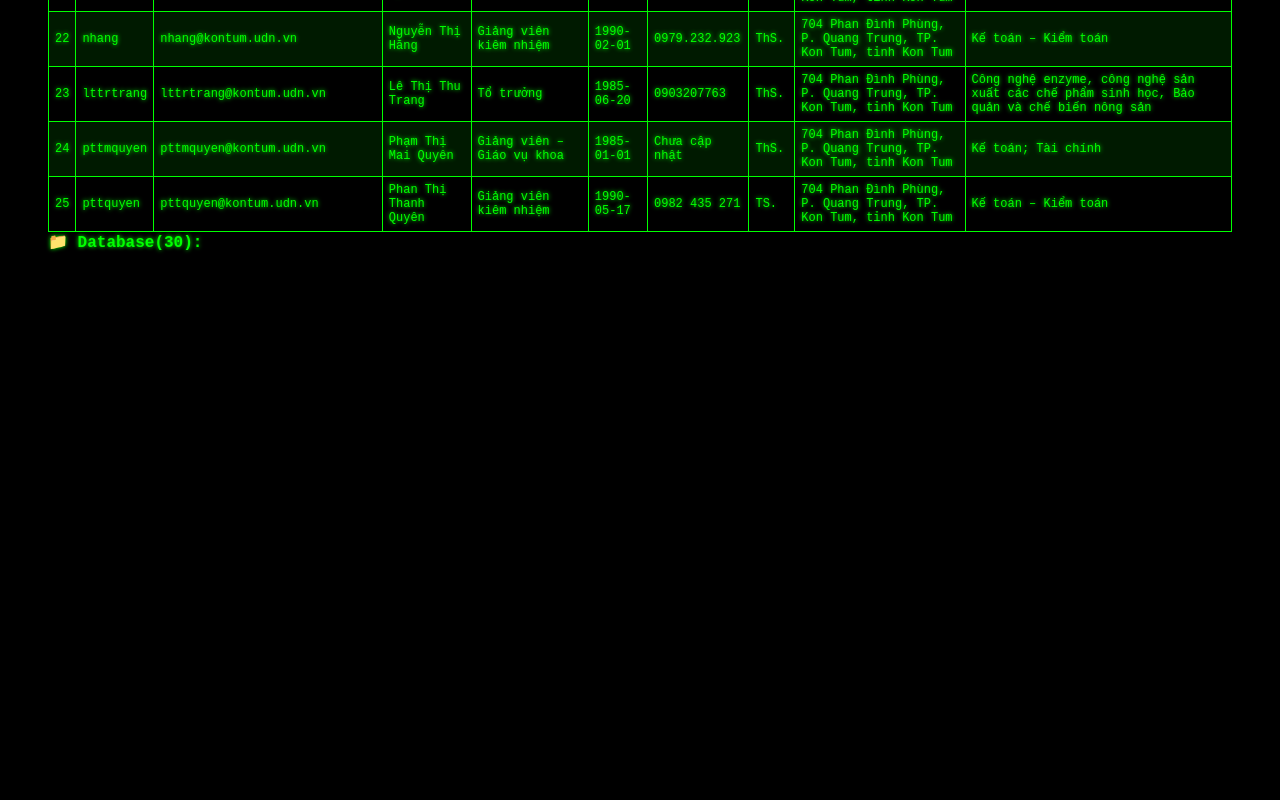
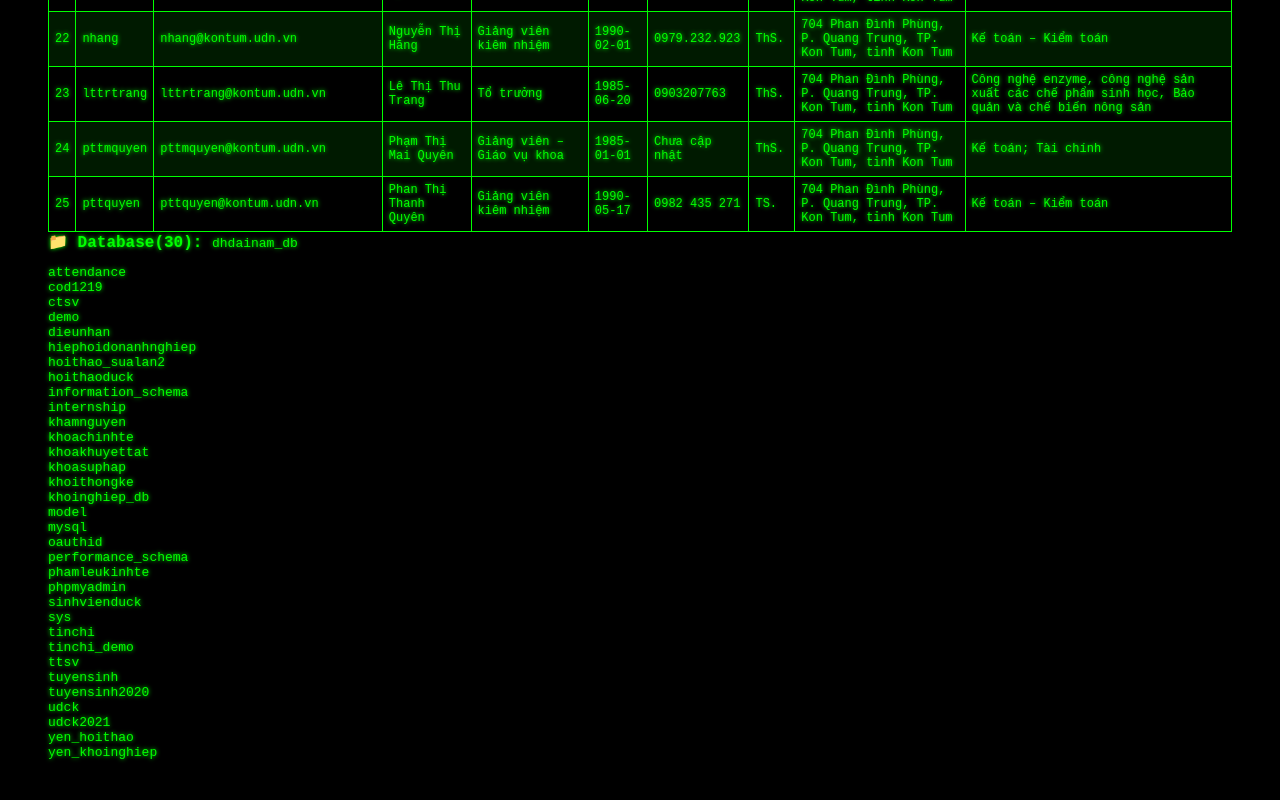
Before and after one commit to UNKNOWHATIDENTIFIED/UAI.github.io, a plain HTML site: page leak2.html in a window 1280 px wide. Shown: the part 1066-1866 px from the top of the page. Before the commit the page ends 1422 px from the top, so only its background shows below. Drawn offline with Linux system fonts and the light colour scheme.

Commit message:
Update leak2.html

```diff
--- a/leak2.html
+++ b/leak2.html
@@ -304,9 +304,41 @@
 
   </table>
   <div class="note">
-  📁 <strong>Database(30):</strong>
+  📁 <strong>Database(30):</strong> <code>dhdainam_db</code><br>
   <pre>
-
+attendance
+cod1219
+ctsv
+demo
+dieunhan
+hiephoidonanhnghiep
+hoithao_sualan2
+hoithaoduck
+information_schema
+internship
+khamnguyen
+khoachinhte
+khoakhuyettat
+khoasuphap
+khoithongke
+khoinghiep_db
+model
+mysql
+oauthid
+performance_schema
+phamleukinhte
+phpmyadmin
+sinhvienduck
+sys
+tinchi
+tinchi_demo
+ttsv
+tuyensinh
+tuyensinh2020
+udck
+udck2021
+yen_hoithao
+yen_khoinghiep
   </pre>
 
 
```
